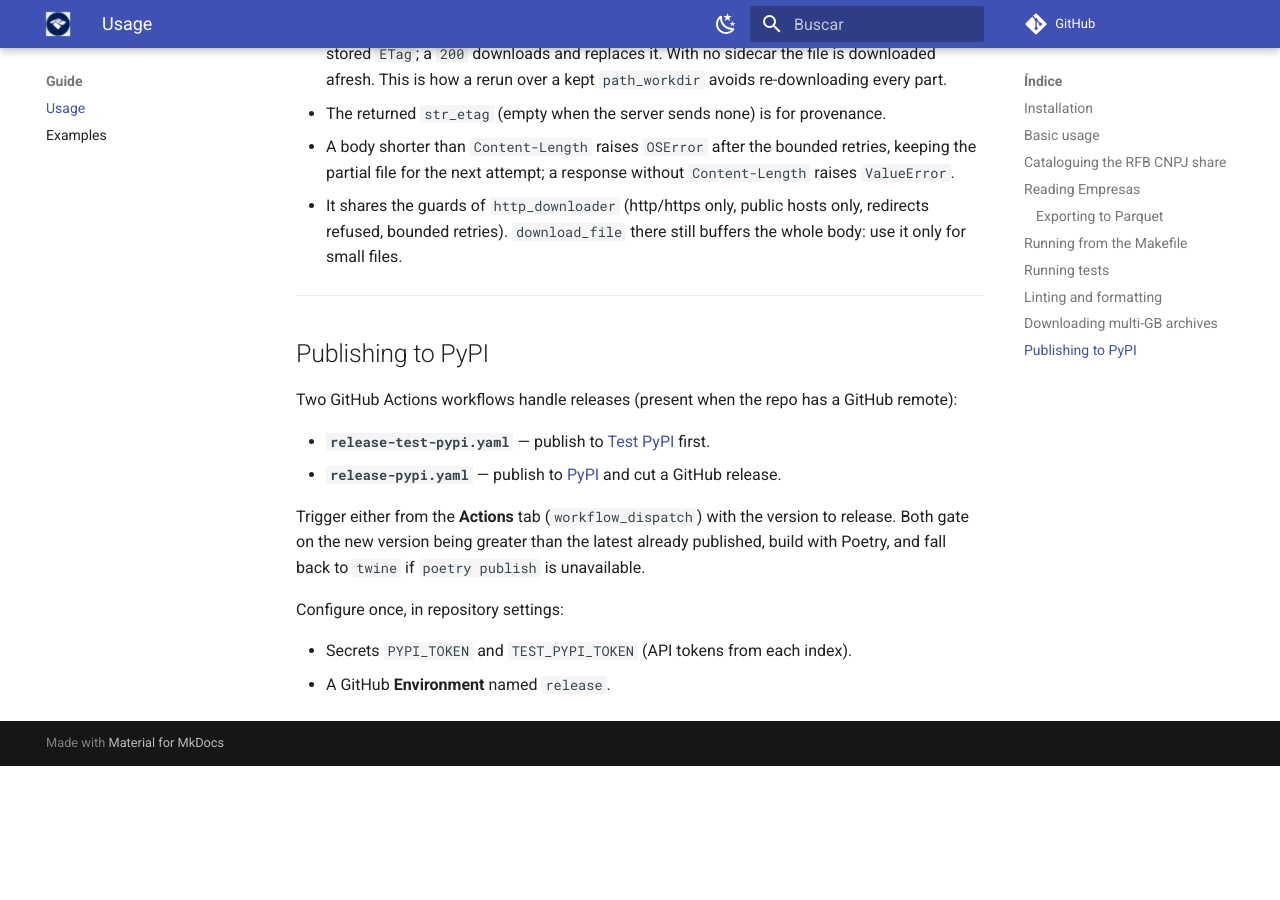
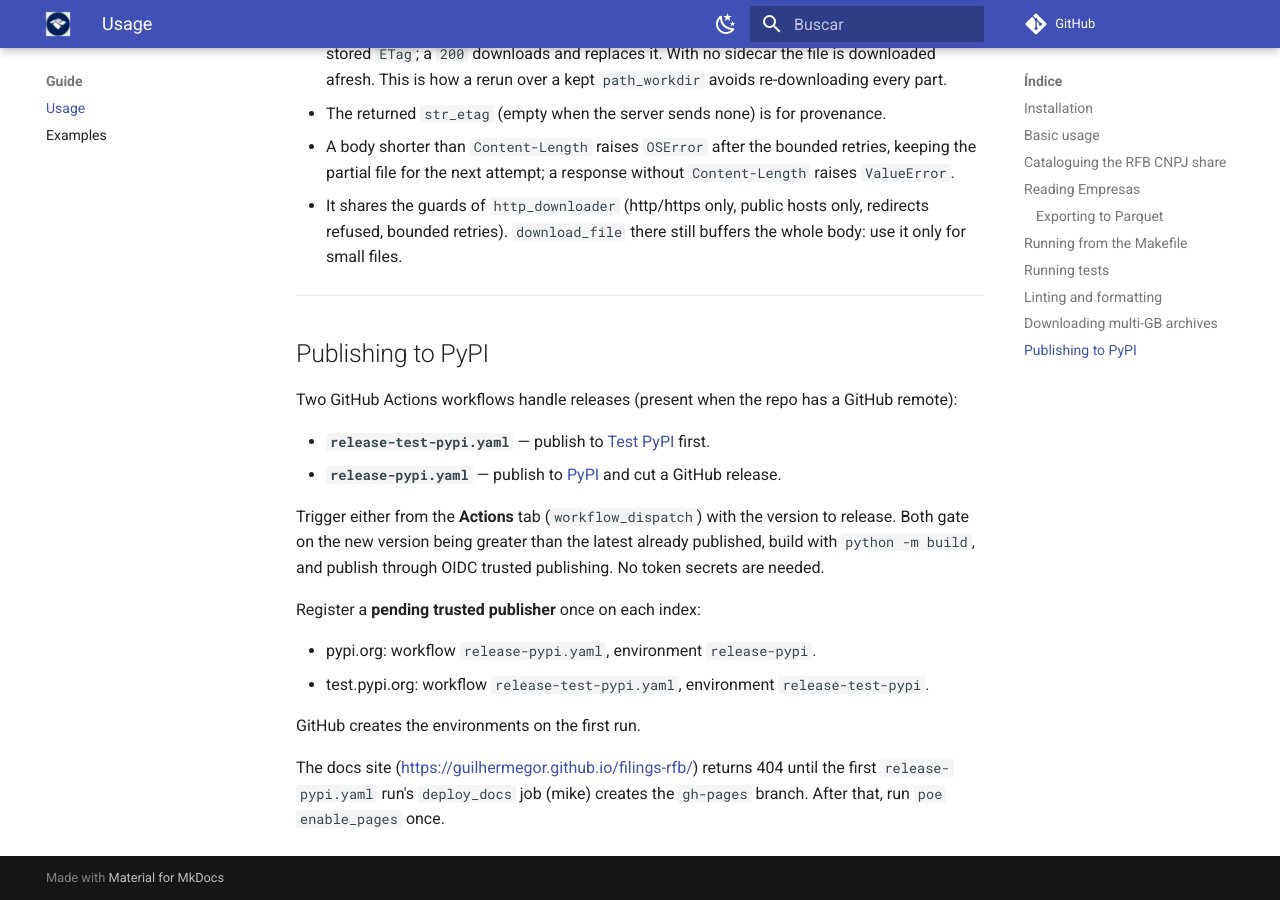
Before and after one commit to guilhermegor/filings-rfb, an MkDocs documentation site: the page built from docs/usage.md, in a window 1280 px wide and 900 px high, scrolled down 3651 px. Built offline with MkDocs 1.6.1 and Material for MkDocs 9.7.7, drawn with Linux system fonts in a browser that asks for light colours; comment, search, counter and statistics services are not loaded; the version menu is left out; before the commit the page ends 4417 px from its top, so only the background shows below that.

Commit message:
docs: describe OIDC trusted publishing instead of PyPI token secrets (#32)
The release workflows publish via pypa/gh-action-pypi-publish with
id-token: write in the release-pypi and release-test-pypi environments.
Replace the PYPI_TOKEN / TEST_PYPI_TOKEN and release environment text
with the pending trusted publisher setup, and note that the docs site
404s until the first release deploys gh-pages.

Closes #31

```diff
--- a/docs/usage.md
+++ b/docs/usage.md
@@ -183,9 +183,15 @@ Two GitHub Actions workflows handle releases (present when the repo has a GitHub
 
 Trigger either from the **Actions** tab (`workflow_dispatch`) with the version to release.
 Both gate on the new version being greater than the latest already published, build with
-Poetry, and fall back to `twine` if `poetry publish` is unavailable.
+`python -m build`, and publish through OIDC trusted publishing. No token secrets are needed.
 
-Configure once, in repository settings:
+Register a **pending trusted publisher** once on each index:
 
-- Secrets `PYPI_TOKEN` and `TEST_PYPI_TOKEN` (API tokens from each index).
-- A GitHub **Environment** named `release`.
+- pypi.org: workflow `release-pypi.yaml`, environment `release-pypi`.
+- test.pypi.org: workflow `release-test-pypi.yaml`, environment `release-test-pypi`.
+
+GitHub creates the environments on the first run.
+
+The docs site (<https://guilhermegor.github.io/filings-rfb/>) returns 404 until the first
+`release-pypi.yaml` run's `deploy_docs` job (mike) creates the `gh-pages` branch. After that,
+run `poe enable_pages` once.
```
Also changed, not shown: AGENTS.md (+12 -5 lines), docs/contributing.md (+3 -2 lines).
